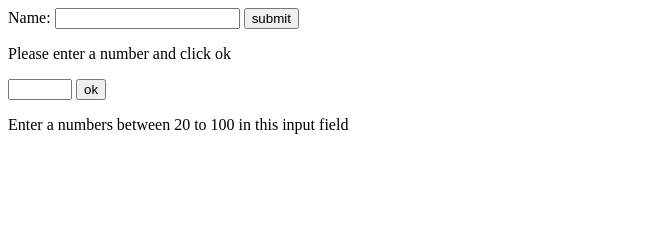
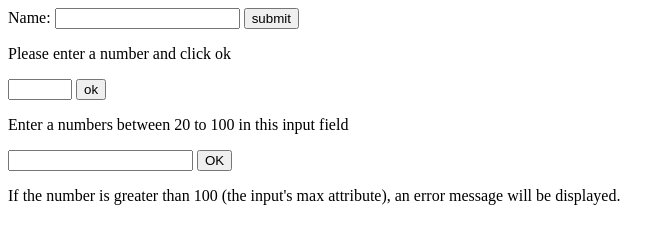
Before and after one commit to dineshkumar46146/JavaScript, a plain HTML site: page JS Form Validation.html in a window 1280 px wide. Shown: the whole page, without its empty margins (0-671 px from the left). Drawn offline with Linux system fonts and the light colour scheme.

Commit message:
Input Validations

```diff
--- a/JS Form Validation.html
+++ b/JS Form Validation.html
@@ -14,6 +14,12 @@
 	<button onclick="myFunction()">ok</button>
 	<p id="obj"></p>
 	<P>Enter a numbers between 20 to 100 in this input field</P>
+
+	<input id="overflow" type="number" max="100" >
+	<button onclick="overflowFunction()">OK</button>
+	<p id="overflow1"></p>
+	<p>If the number is greater than 100 (the input's max attribute),
+	 an error message will be displayed.</p>
 
 <script type="text/javascript">
 	function validateForm() {
@@ -33,6 +39,16 @@
 			document.getElementById("obj").innerHTML = "Input Ok"
 		}
 	}
+
+	function overflowFunction() {
+		var txt = "";
+		if (document.getElementById("overflow").validity.rangeOverfolw) {
+			txt = "Value too large";
+		} else {
+			txt = "Input Ok";
+		}
+		document.getElementById("overflow1").innerHTML = txt;
+	}
 </script>
 </body>
 </html>
```
